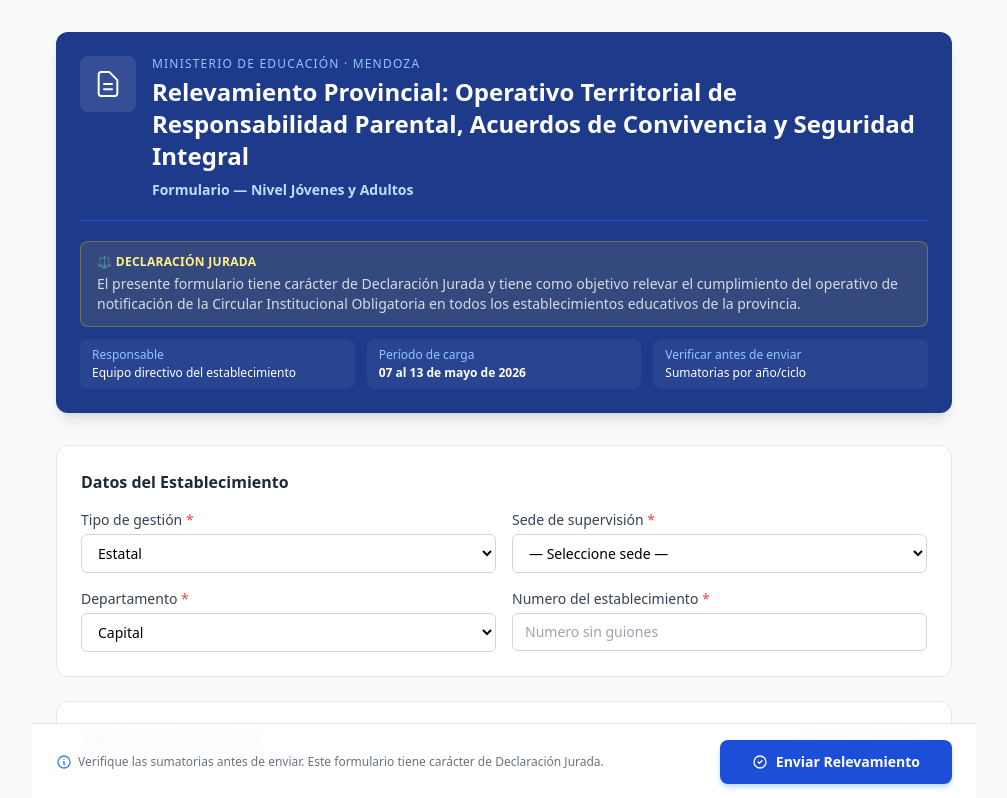
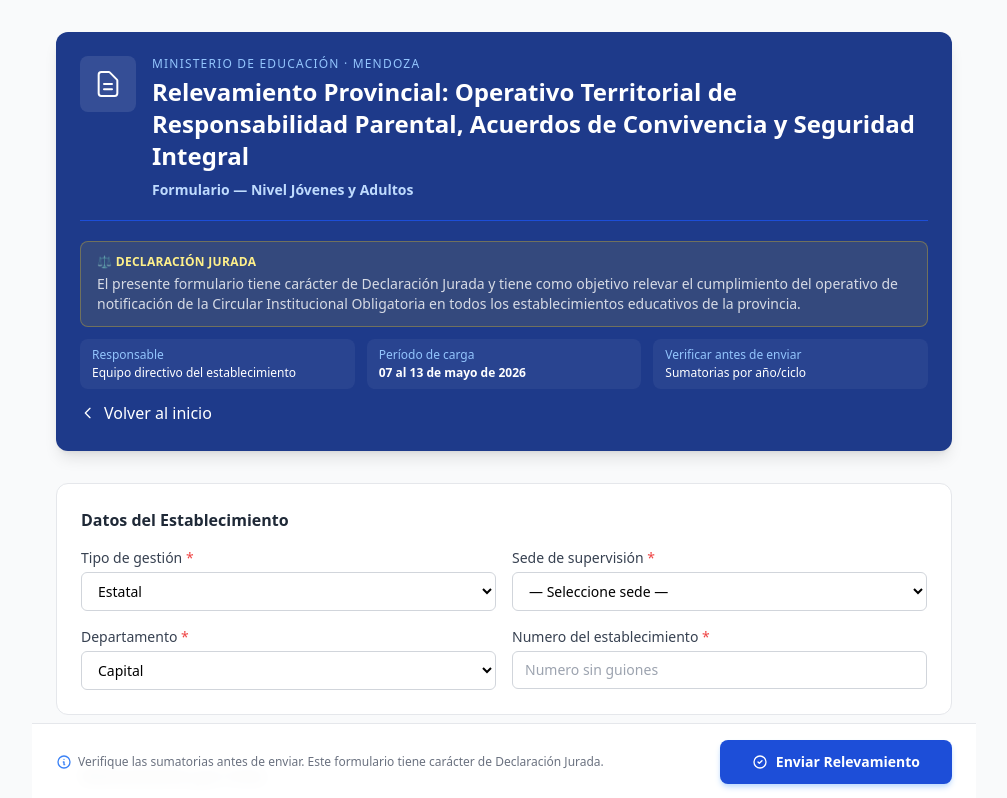
Before and after one commit to JeronimoCortez/formularios-relevamiento-dae, a Next.js app: page /Adultos-form in a window 1280 px wide. Shown: the top 798 px of the page, without its empty margins (136-1143 px from the left). Built offline with nearby package versions, Linux system fonts and the light colour scheme.

Commit message:
Corrige errores de rutas. Agrega boton volver al inicio

```diff
--- a/app/components/FormHeader.tsx
+++ b/app/components/FormHeader.tsx
@@ -54,6 +54,12 @@
           </div>
         </div>
       </div>
+      <a href="/" className="inline-flex items-center justify-center gap-2 text-white-300 hover:text-blue-200 transition-colors mt-3">
+        <svg className="w-4 h-4" fill="none" viewBox="0 0 24 24" stroke="currentColor">
+          <path strokeLinecap="round" strokeLinejoin="round" strokeWidth={2} d="M15 19l-7-7 7-7" />
+        </svg>
+        Volver al inicio
+      </a>
     </div>
   );
 }
```
